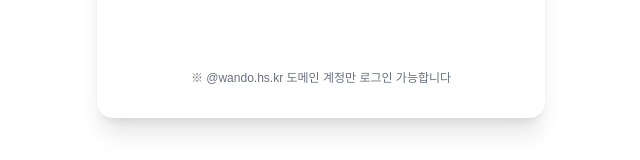
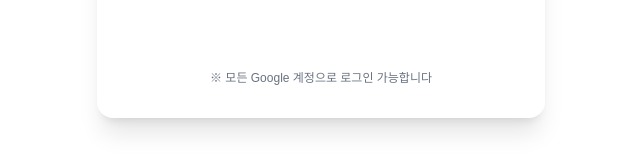
Before and after one commit to JihunKong/POProject, a Next.js app: page /login in a window 1280 px wide. Shown: the part 404-564 px from the top of the page, without its empty margins (319-959 px from the left). Built offline with nearby package versions, Linux system fonts and the light colour scheme.

Commit message:
Remove school domain restriction - allow all Google accounts
- Remove @wando.hs.kr domain check from authentication
- Update UI text to reflect open access
- Update error messages

```diff
--- a/src/app/auth-error/page.tsx
+++ b/src/app/auth-error/page.tsx
@@ -29,7 +29,7 @@ function AuthErrorContent() {
       case 'CredentialsSignin':
         return '로그인 정보가 올바르지 않습니다.';
       case 'AccessDenied':
-        return '접근이 거부되었습니다. @wando.hs.kr 도메인 계정만 사용 가능합니다.';
+        return '접근이 거부되었습니다.';
       default:
         return '인증 중 알 수 없는 오류가 발생했습니다.';
     }
@@ -46,11 +46,6 @@ function AuthErrorContent() {
           <p className="text-gray-600">
             {getErrorMessage()}
           </p>
-          {error === 'AccessDenied' && (
-            <p className="text-sm text-gray-500 mt-2">
-              완도고등학교 학생 및 교직원만 이용할 수 있습니다.
-            </p>
-          )}
         </div>
 
         <div className="space-y-3">
--- a/src/app/login/page.tsx
+++ b/src/app/login/page.tsx
@@ -42,11 +42,11 @@ function LoginContent() {
               d="M12 5.38c1.62 0 3.06.56 4.21 1.64l3.15-3.15C17.45 2.09 14.97 1 12 1 7.7 1 3.99 3.47 2.18 7.07l3.66 2.84c.87-2.6 3.3-4.53 6.16-4.53z"
             />
           </svg>
-          학교 구글 계정으로 로그인
+          Google 계정으로 로그인
         </button>
 
         <p className="text-xs text-gray-500 text-center mt-4">
-          ※ @wando.hs.kr 도메인 계정만 로그인 가능합니다
+          ※ 모든 Google 계정으로 로그인 가능합니다
         </p>
       </div>
     </div>
--- a/src/app/page.tsx
+++ b/src/app/page.tsx
@@ -74,11 +74,11 @@ export default function Home() {
                 d="M12 5.38c1.62 0 3.06.56 4.21 1.64l3.15-3.15C17.45 2.09 14.97 1 12 1 7.7 1 3.99 3.47 2.18 7.07l3.66 2.84c.87-2.6 3.3-4.53 6.16-4.53z"
               />
             </svg>
-            학교 구글 계정으로 로그인
+            Google 계정으로 로그인
           </button>
 
           <p className="text-xs text-gray-500 text-center">
-            ※ @wando.hs.kr 도메인 계정만 로그인 가능합니다
+            ※ 모든 Google 계정으로 로그인 가능합니다
           </p>
         </div>
       </div>
--- a/src/lib/auth.ts
+++ b/src/lib/auth.ts
@@ -13,14 +13,7 @@ export const { handlers, auth, signIn, signOut } = NextAuth({
   ],
   callbacks: {
     async signIn({ user }) {
-      // 학교 도메인 확인
-      const allowedDomain = process.env.ALLOWED_EMAIL_DOMAIN || 'wando.hs.kr';
-      const email = user.email || '';
-
-      if (!email.endsWith(`@${allowedDomain}`)) {
-        return false; // 로그인 거부
-      }
-
+      // 도메인 제한 제거 - 모든 Google 계정 허용
       return true;
     },
     async session({ session, token }) {
```
